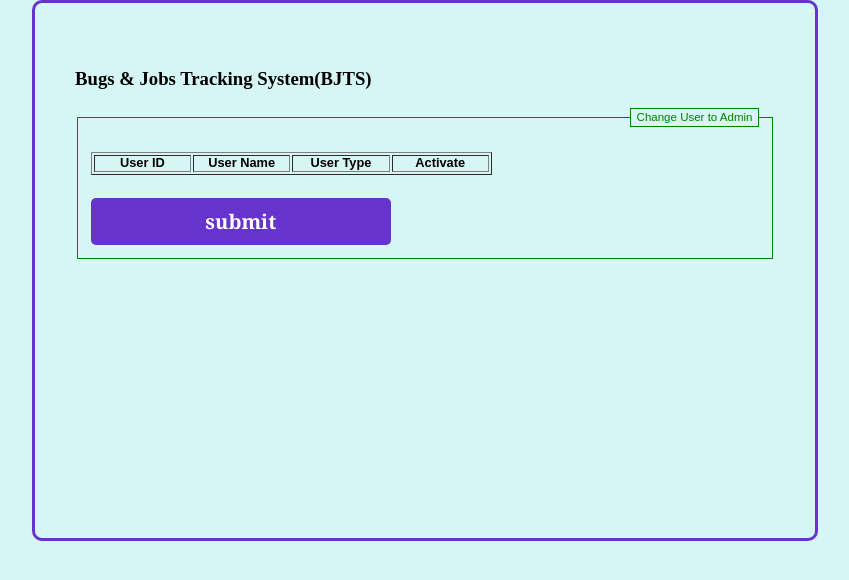
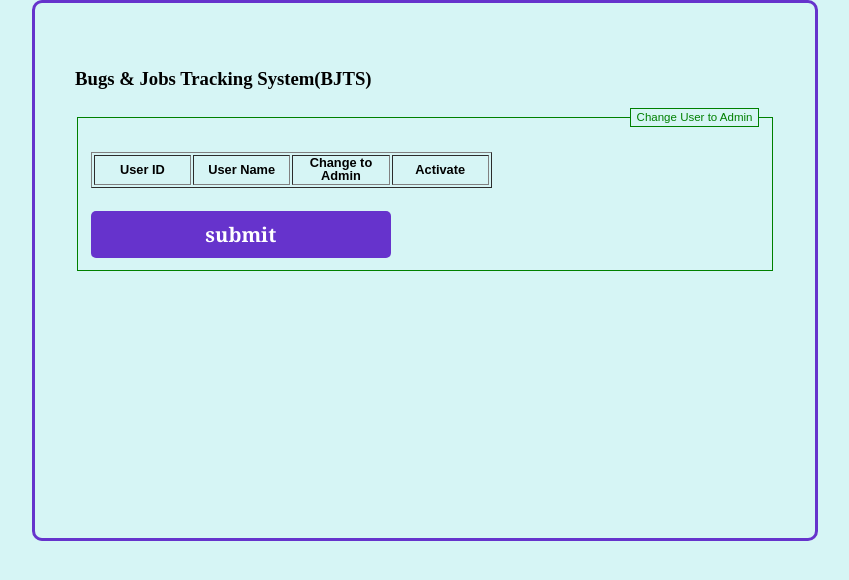
Before and after one commit to 1400205/BJTS, a PHP site: page /changeUserType.php in a window 1280 px wide. Shown: the top 580 px of the page, without its empty margins (215-1064 px from the left). Run offline with PHP 8.4, Linux system fonts and the light colour scheme; data that the repository does not hold is empty.

Commit message:
attachment

```diff
--- a/changeUserType.php
+++ b/changeUserType.php
@@ -38,7 +38,7 @@ session_start();
                 $result=mysqli_query($db,$sql);//fetch data from database
 
                 echo '<table border="1" style="width:60%">'.'<col width="60">'.'<col width="60">'.'<col width="60">'.'<col width="60">'.'<th>'.'User ID'.
-                    '</th>'.'<th>'.'User Name'.'</th>'.'<th>'.'User Type'.
+                    '</th>'.'<th>'.'User Name'.'</th>'.'<th>'.'Change to Admin'.
 
                     '</th>'.'<th>'.'Activate'.'</th>'.'</table>';
                 //loop through the database and fetch all users with userStatus=0
```
